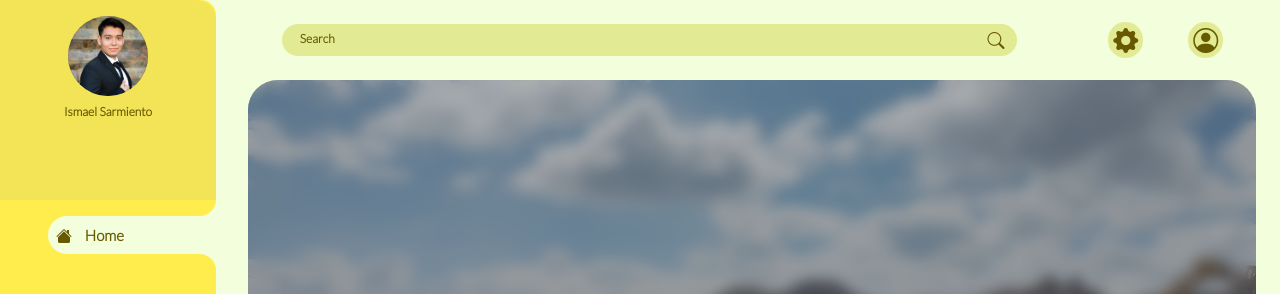
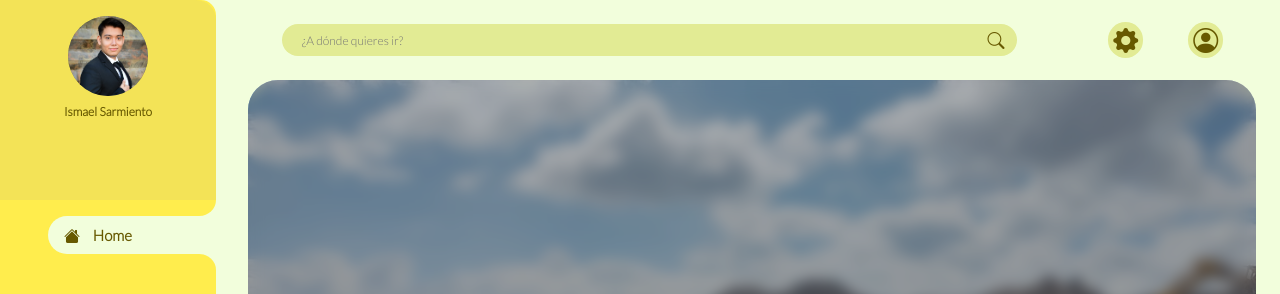
Before and after one commit to Ismael1699/itecsa-app, a React (Create React App) app: page / in a window 1280 px wide. Shown: the top 294 px of the page. Built offline with nearby package versions, Linux system fonts and the light colour scheme.

Commit message:
se implento un input type text en navbar, este en este momenteo ya recibe datos y los envia al componente main que es app.js

```diff
--- a/src/App.js
+++ b/src/App.js
@@ -37,6 +37,11 @@ function App() {
 		console.log(loadPage);
 	};
 
+	const handleSearch = (value) => {
+		const valueToLowerCase = value.toLowerCase();
+		console.log(valueToLowerCase);
+	};
+
 	//Con este useEffect se obtine el ancho de la pantalla en todo el tiempo de ejecución del proyecto
 	useEffect(() => {
 		window.addEventListener('resize', getDisplaySize);
@@ -55,7 +60,11 @@ function App() {
 				/>
 			</div>
 			<div id='container-section'>
-				{displayWidth > 600 ? <TopBarWeb /> : <></>}
+				{displayWidth > 600 ? (
+					<TopBarWeb handleSearch={handleSearch} />
+				) : (
+					<></>
+				)}
 				<Content loadPage={loadPage} />
 			</div>
 		</div>
--- a/src/components/NavWeb.js
+++ b/src/components/NavWeb.js
@@ -29,8 +29,12 @@ const NavWeb = ({
 					<i className='bi bi-house-fill'></i>
 					<h1>Home</h1>
 				</div>
-				<div className={loadPage === 'Home' ? 'cur-top' : ''}></div>
-				<div className={loadPage === 'Home' ? 'cur-bot' : ''}></div>
+				<div
+					className={loadPage === 'Home' ? 'cur-top' : 'cur-top-off'}
+				></div>
+				<div
+					className={loadPage === 'Home' ? 'cur-bot' : 'cur-bot-off'}
+				></div>
 			</div>
 			<div className='item-web' onClick={dashBoardPage}>
 				<div
--- a/src/components/Search.js
+++ b/src/components/Search.js
@@ -1,12 +1,37 @@
-import React from 'react';
+import React, { useState } from 'react';
 import '../styles/Search.css';
 
-const Search = () => {
+const Search = ({ handleSearch }) => {
+	const [value, setValue] = useState('');
+
+	const handleChange = (e) => {
+		setValue(e.target.value);
+	};
+
+	const dontRefresh = (e) => {
+		e.preventDefault();
+		setValue('');
+		console.log('se envio los datos');
+	};
+
 	return (
-		<div id='container-search'>
-			<h1>Search</h1>
+		<form
+			id='container-search'
+			onSubmit={(e) => {
+				dontRefresh(e);
+				handleSearch(value);
+			}}
+		>
+			<input
+				type='text'
+				id='input-search'
+				placeholder='¿A dónde quieres ir?'
+				value={value}
+				onChange={handleChange}
+			></input>
+			{/* <h1>Search</h1> */}
 			<i className='bi bi-search'></i>
-		</div>
+		</form>
 	);
 };
 
--- a/src/components/TopBarWeb.js
+++ b/src/components/TopBarWeb.js
@@ -2,10 +2,10 @@ import React from 'react';
 import Search from './Search';
 import '../styles/TopBarWeb.css';
 
-const TopBarWeb = () => {
+const TopBarWeb = ({ handleSearch }) => {
 	return (
 		<div id='container-topbarweb'>
-            <Search />
+			<Search handleSearch={handleSearch} />
 			<div id='container-user-setting'>
 				<div className='box-icon'>
 					<i className='bi bi-gear-fill'></i>
--- a/src/styles/NavWeb.css
+++ b/src/styles/NavWeb.css
@@ -93,11 +93,13 @@
     width: 100%;
 
     margin-left: 1rem;
-    padding-left: 0.5rem;
+    padding-left: 1rem;
     background-color: #F2FEDC;
     border-radius: 20px 0 0 20px;
-    transition: margin-left 0.5s;
+    transition: margin-left 0.5s, border-radius 0.7s;
+
 }
+
 
 
 .cur-top{
@@ -105,7 +107,7 @@
     height:100%;
     width: 100%;
     background-color:#F2FEDC;
-
+    transition: background-color 0.7s;
 
 }
 .cur-top::after{
@@ -116,8 +118,10 @@
     height: 100%;
     position: relative;
     border-radius: 0 0 100% 0;
+    transition: border-radius 1s;
+}
 
-}
+
 
 .cur-bot{
     grid-area: cur-bot;
@@ -134,6 +138,7 @@
     height: 100%;
     position: relative;
     border-radius: 0 100% 0 0;
+    transition: border-radius 1s;
 
 }
 
--- a/src/styles/Search.css
+++ b/src/styles/Search.css
@@ -14,11 +14,18 @@
 
 
 
-#container-search h1 {
-    margin-top: 0.3rem;
+#container-search input {
     margin-left: 0.3rem;
     font-size: 12px;
+    background:none;
+    border: none;
+    outline: 0;
+    width: 100%;
+    font-family: Lato, -apple-system, BlinkMacSystemFont, 'Segoe UI', 'Roboto', 'Oxygen',
+            'Ubuntu', 'Cantarell', 'Fira Sans', 'Droid Sans', 'Helvetica Neue',
+            sans-serif;
 }
+
 
 #container-search i{
     margin-right: 0.8rem;
```
Lines whose indentation alone changed are shown as unchanged.
